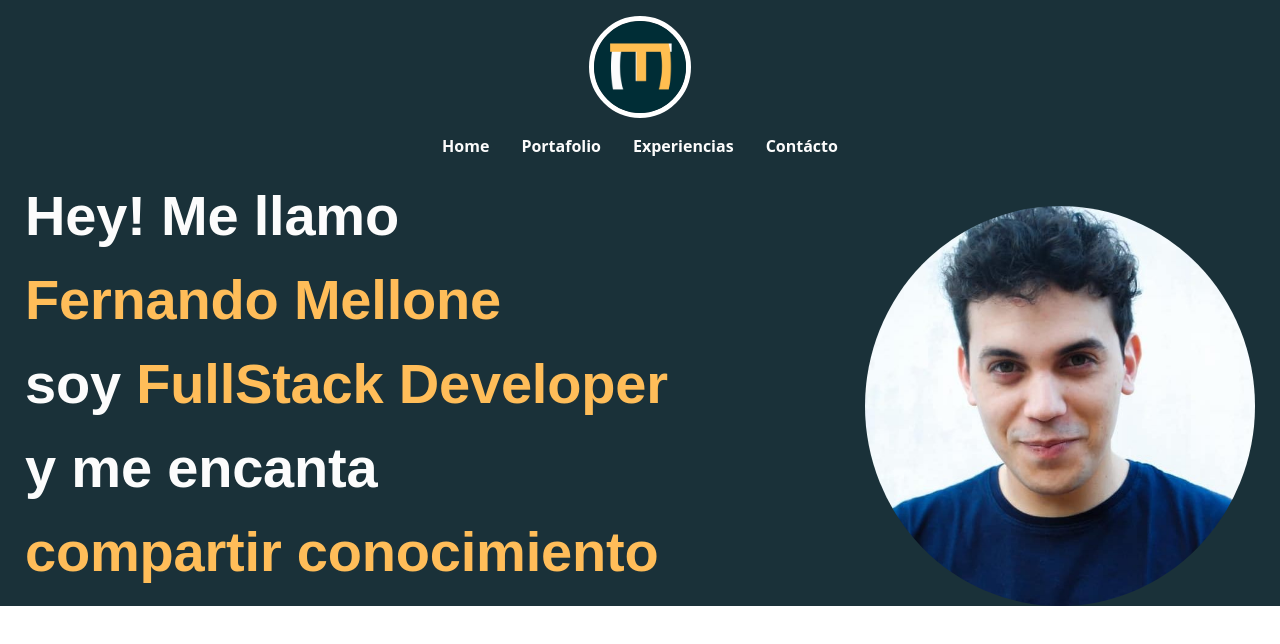
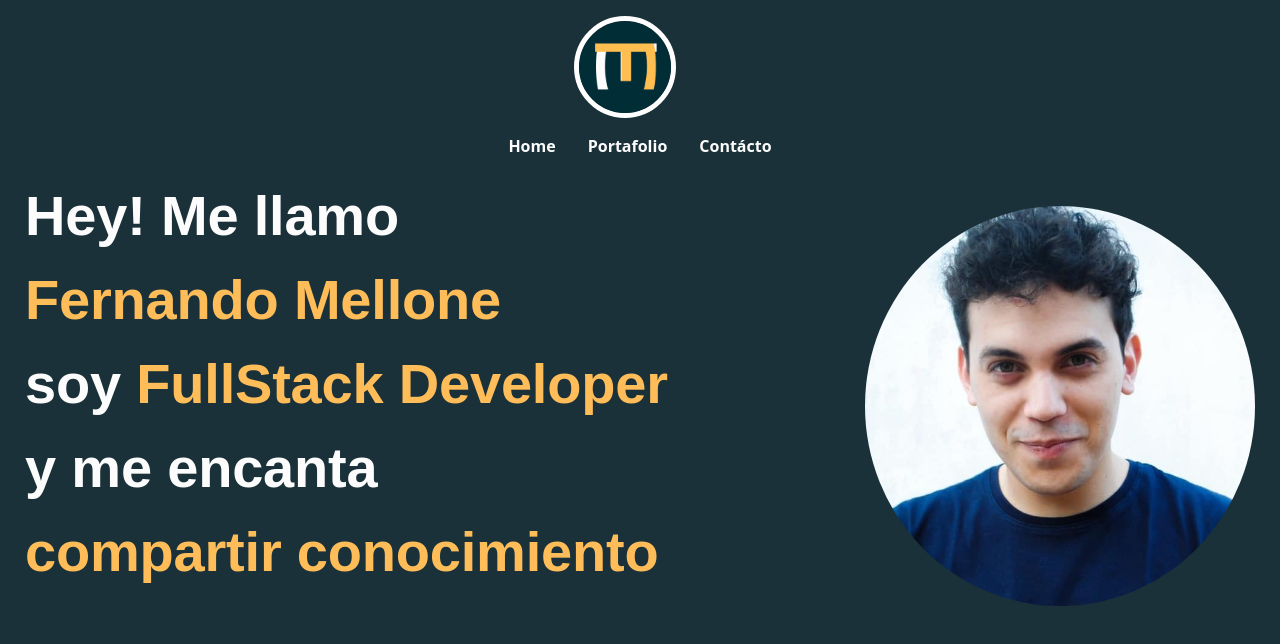
Before and after one commit to fermellone/fermellone, a Vue app: page / in a window 1280 px wide. Shown: the top 644 px of the page. Built offline with nearby package versions, Linux system fonts and the light colour scheme.

Commit message:
Se agregó la información de contácto

```diff
--- a/public/index.html
+++ b/public/index.html
@@ -10,6 +10,7 @@
     <link rel="icon" href="<%= BASE_URL %>mi_logo2.png">
     <link rel="stylesheet" href="<%= BASE_URL %>bootstrap.css">
     <link rel="stylesheet" href="<%= BASE_URL %>styles.css">
+    <script src="https://kit.fontawesome.com/8043576101.js" crossorigin="anonymous"></script>
   </head>
   <body>
     <noscript>
@@ -17,5 +18,8 @@
     </noscript>
     <div id="app"></div>
     <!-- built files will be auto injected -->
+    <script src="https://code.jquery.com/jquery-3.4.1.slim.min.js" integrity="sha384-J6qa4849blE2+poT4WnyKhv5vZF5SrPo0iEjwBvKU7imGFAV0wwj1yYfoRSJoZ+n" crossorigin="anonymous"></script>
+    <script src="https://cdn.jsdelivr.net/npm/popper.js@1.16.0/dist/umd/popper.min.js" integrity="sha384-Q6E9RHvbIyZFJoft+2mJbHaEWldlvI9IOYy5n3zV9zzTtmI3UksdQRVvoxMfooAo" crossorigin="anonymous"></script>
+    <script src="https://stackpath.bootstrapcdn.com/bootstrap/4.4.1/js/bootstrap.min.js" integrity="sha384-wfSDF2E50Y2D1uUdj0O3uMBJnjuUD4Ih7YwaYd1iqfktj0Uod8GCExl3Og8ifwB6" crossorigin="anonymous"></script>
   </body>
 </html>
--- a/public/styles.css
+++ b/public/styles.css
@@ -10,7 +10,7 @@
 body {
     color: var(--blanco);
     font-family: 'Open Sans', sans-serif;
-    margin: 0;
+    background-color: var(--primario);
 }
 
 section {
@@ -55,6 +55,7 @@ h6 {
     margin-bottom: 1rem;
     border-radius: 50%;
     border: 5px white solid;
+    margin-left: -1.9rem;
 }
 
 .nav-brand:hover {
@@ -79,6 +80,8 @@ h6 {
     text-decoration: none;
     font-weight: 700;
 }
+
+
 
 .nav-item:hover {
     color: var(--white-hover)
--- a/src/App.vue
+++ b/src/App.vue
@@ -4,10 +4,10 @@
         <nav class="nav-bar fixed-top">
             <a class="nav-brand" href="/"><img src="@/assets/images/mi_logo2.png" alt="Logo Fernando Mellone"></a>
             <ul class="navbar-items">
-                <router-link class="nav-item" to="/">Home</router-link>
-                <router-link class="nav-item" to="/portfolio">Portafolio</router-link>
-                <router-link class="nav-item" to="/experiencias">Experiencias</router-link>
-                <router-link class="nav-item" to="/contacto">Contácto</router-link>
+                <li><router-link class="nav-item" to="/">Home</router-link></li>
+                <li><router-link class="nav-item" to="/portfolio">Portafolio</router-link></li>
+                <!-- <router-link class="nav-item" to="/experiencias">Experiencias</router-link> -->
+                <li><router-link class="nav-item" to="/contacto">Contácto</router-link></li>
             </ul>
         </nav>
     </header>
--- a/src/views/Home.vue
+++ b/src/views/Home.vue
@@ -20,5 +20,6 @@ export default {
     /* max-height: 80vh; */
     position: relative;
     margin: 0;
+    padding-bottom: 0.5rem;
   }
 </style>
```
Also changed, not shown: src/views/Contacto.vue (+16 -1 lines).
